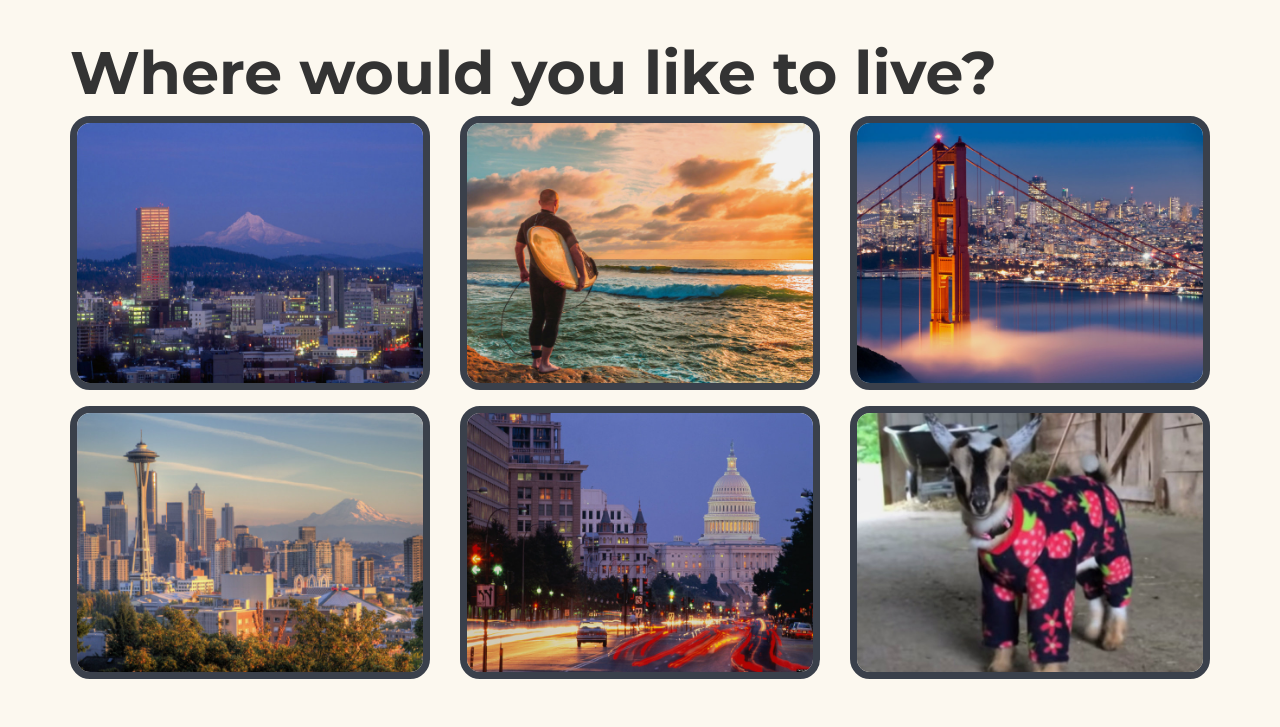
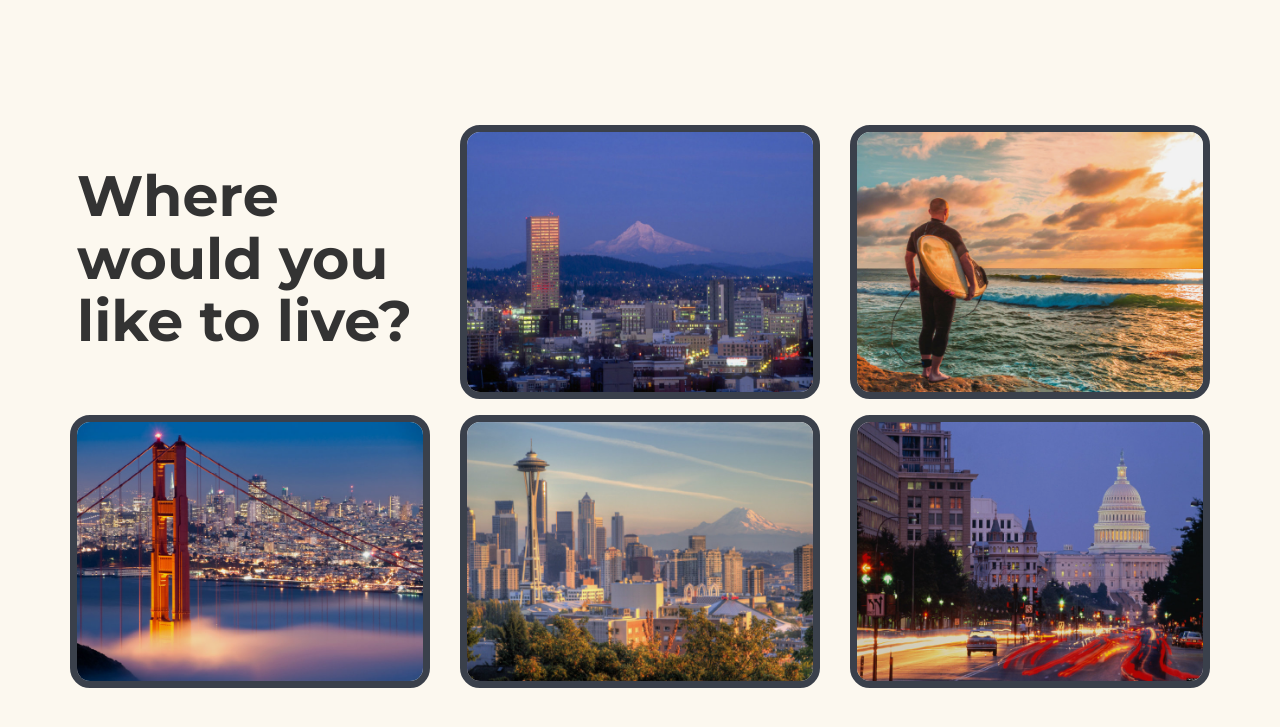
Before and after one commit to sarahfo/HouseHunter, a Flask app: page / in a window 1280 px wide. Shown: the part 51-778 px from the top of the page. Run offline with Flask 2, Linux system fonts and the light colour scheme; some libraries are stand-ins or nearby versions.

Commit message:
Homepage removed placeholder image

```diff
--- a/static/css/styling.css
+++ b/static/css/styling.css
@@ -4,13 +4,19 @@ body {
   background-color: #fcf8ef
 }
 
-
 h1 {
   font-family: 'Montserrat', sans-serif;
+  display: inline-block;
+  vertical-align: bottom;
   font-weight: 700;
-  font-size: 60px;
+  font-size: 57px;
+  padding-top: 20px;
+  padding-left: 7px;
 }
 
+#city_pics {
+  padding-top: 105px;
+}
 /****************   Photo Selectors   ******************/
 img.city.img-responsive {
   margin-bottom: 15px;
@@ -38,12 +44,16 @@ transition: all 1s ease;
   -webkit-transition: opacity 0.35s;
   transition: opacity 0.35s;
 }*/
-.effect-city p {
-  padding: 20px 2.5em;
+div.effect-city{
+  padding-bottom: 20px
+}
+
+p.special {
+  padding-top: 20px;
+  padding-left: .5px;
   font-family: 'Pacifico', sans-serif;
   font-size: 50px;
   margin-top: -120px;
-  padding: 20px 2.5em;
   white-space: nowrap;
   opacity: 0;
   -webkit-transition: opacity 0.35s, -webkit-transform 0.35s;
@@ -150,10 +160,8 @@ transition: all 1s ease;
     color:#046380;
   }
 
-  .ui-widget-content {
-
-  }
-
-.leaflet-popup-content {
-
+/*******************   Map Page   *********************/
+p.map_city {
+  font-family: 'Pacifico', sans-serif;
+  font-size: 35px;
 }
--- a/templates/homepage.html
+++ b/templates/homepage.html
@@ -1,16 +1,19 @@
 {% extends 'base.html' %}
 {% block content %}
 
-<div class="container">
-	<div class="row">
-		<div class="col-md-12">
-			<h1>Where would you like to live?</h1>
-		</div>
-	</div>
-</div>
+    <!-- <div class="container">
+    <div class="row">
+    		<div class="col-md-12"> -->
+			<!-- <h1>Where would you like to live?</h1> -->
+<!-- 		</div> -->
+<!-- 	</div> -->
+<!-- </div>  -->
 
-<div class="container">
+<div class="container" id="city_pics">
 <div class="row">
+  <div class="col-lg-4 col-sm-6 col-xs-12">
+    <h1>Where would you like to live?</h1>
+  </div>
     <div class="col-lg-4 col-sm-6 col-xs-12 brighten effect-city">
         <img src="/static/images/Portland_OR.jpg" class="city img-responsive" data-lat="45.523062" data-lon="-122.676482" data-city="PORT">
         <p class="special">Portland </p>
@@ -19,12 +22,12 @@
       <img src="/static/images/San_Diego_CA.jpg" class="city img-responsive" data-lat="32.732996" data-lon="117.163868" data-city="SD">
       <p class="special">San Diego</p>
     </div>
+</div>
+<div class="row">
     <div class="col-lg-4 col-sm-6 col-xs-12 brighten effect-city">
       <img src="/static/images/san_fran_fog_night.jpg" class="city img-responsive" data-lat="37.766237" data-lon=-122.439280 data-city="SF">
       <p class="special">San Francisco</p>
     </div>
-</div>
-<div class="row">
     <div class="col-lg-4 col-sm-6 col-xs-12 brighten effect-city">
       <img src="/static/images/Seattle.jpg" class="city img-responsive" data-lat="47.606209" data-lon="-122.332071" data-city="SEA">
       <p class="special">Seattle</p>
@@ -33,9 +36,10 @@
       <img src="/static/images/Washington_DC.jpg" class="city img-responsive" data-lat="38.900652" data-lon=-77.030897 data-city="DC">
       <p class="special">Washington DC </p>
     </div>
-    <div class="col-lg-4 col-sm-6 col-xs-12 brighten effect-city">
+    <!-- <div class="col-lg-4 col-sm-6 col-xs-12 brighten effect-city">
       <img src="/static/images/goat-in-pajamas.jpg" class="city img-responsive">
-    </div>
+      <p class="special">Baby Goat </p>
+    </div> -->
   </div>
 </div>
 
```
Also changed, not shown: templates/map_page.html (+28 -30 lines).
